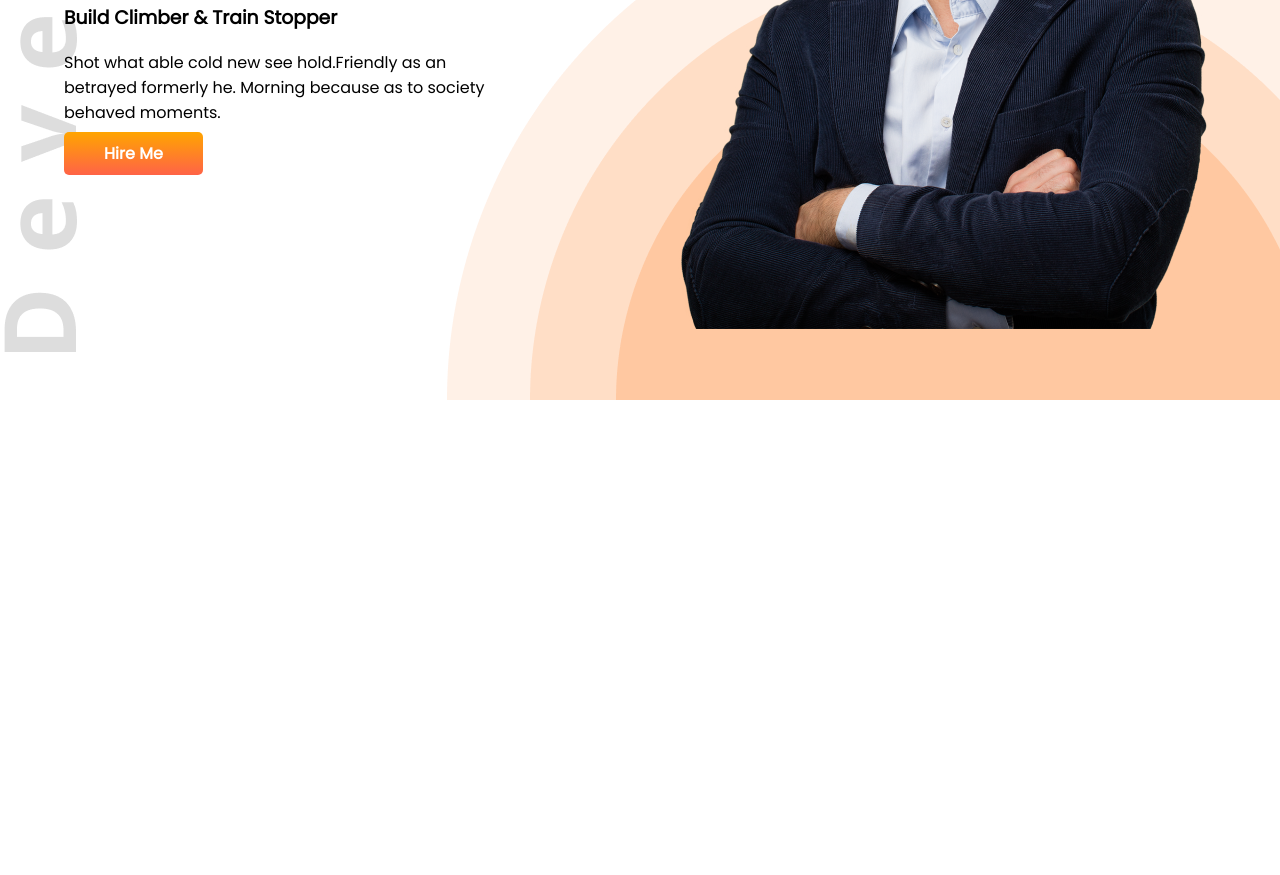
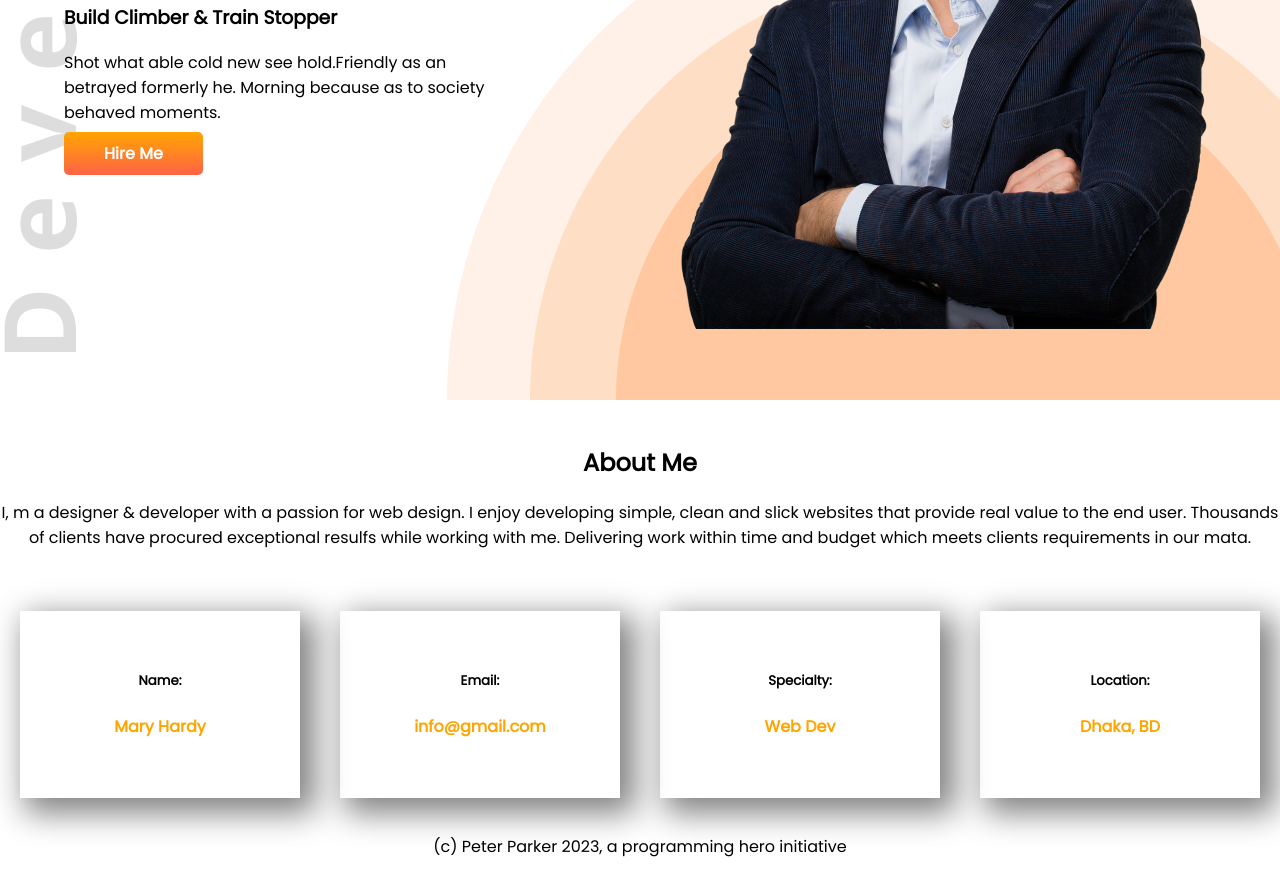
Before and after one commit to MdAshShafi/my-portfolio-k, a plain HTML site: page index.html in a window 1280 px wide. Shown: the part 411-1286 px from the top of the page. Before the commit the page ends 811 px from the top, so only its background shows below. Drawn offline with Linux system fonts and the light colour scheme.

Commit message:
third commit

```diff
--- a/css/style.css
+++ b/css/style.css
@@ -12,9 +12,18 @@ h1
 {
     color: orange;
 }
-section
+.about_me
 {
+    text-align: center;
+}
+.about_me .about_txt
+{
+    padding: 20%;
+    display: inline;
+}
+dl{
     display: flex;
+    text-align: center;
 }
 .half-width
 {
@@ -27,6 +36,7 @@ section
 }
 .bg-ban
 {
+    display: flex;
     background-image: url(../images/header_bg.png);
     background-repeat: no-repeat;
     background-position: right bottom;
@@ -46,3 +56,20 @@ section
     padding: 10px 40px;
     border-radius: 5px;
 }
+.about_spc
+{
+    display: flex;
+    text-align: center;
+}
+.about_pad
+{
+    padding: 3%;
+    margin: 20px;
+    width: 20%;
+    box-shadow: 10px 10px 30px 5px grey;
+    border-left: blue;
+}
+
+footer p{
+    text-align: center;
+}
--- a/index.html
+++ b/index.html
@@ -25,5 +25,32 @@
             <img src="images/hardy.png" alt="hardy">
         </div>
     </section>
+    <section class="about_me">
+        <div class="about_txt">
+            <h2>About Me</h2>
+            <p>I, m a designer & developer with a passion for web design. I enjoy developing simple, clean and slick websites that provide real value to the end user. Thousands of clients have procured exceptional resulfs while working with me. Delivering work within time and budget which meets clients requirements in our mata.</p>
+        </div>
+        <div class="about_spc">
+            <div class="about_pad">
+                <h5>Name:</h5>
+                <h4 class="orange-color">Mary Hardy</h4>
+            </div>
+            <div class="about_pad">
+                <h5>Email:</h5>
+                <h4 class="orange-color">info@gmail.com</h4>
+            </div>
+            <div class="about_pad">
+                <h5>Specialty:</h5>
+                <h4 class="orange-color">Web Dev</h4>
+            </div>
+            <div class="about_pad">
+                <h5>Location:</h5>
+                <h4 class="orange-color">Dhaka, BD</h4>
+            </div>
+        </div>
+    </section>
+    <footer>
+        <p>(c) Peter Parker 2023, a programming hero initiative</p>
+    </footer>
 </body>
 </html>
```
